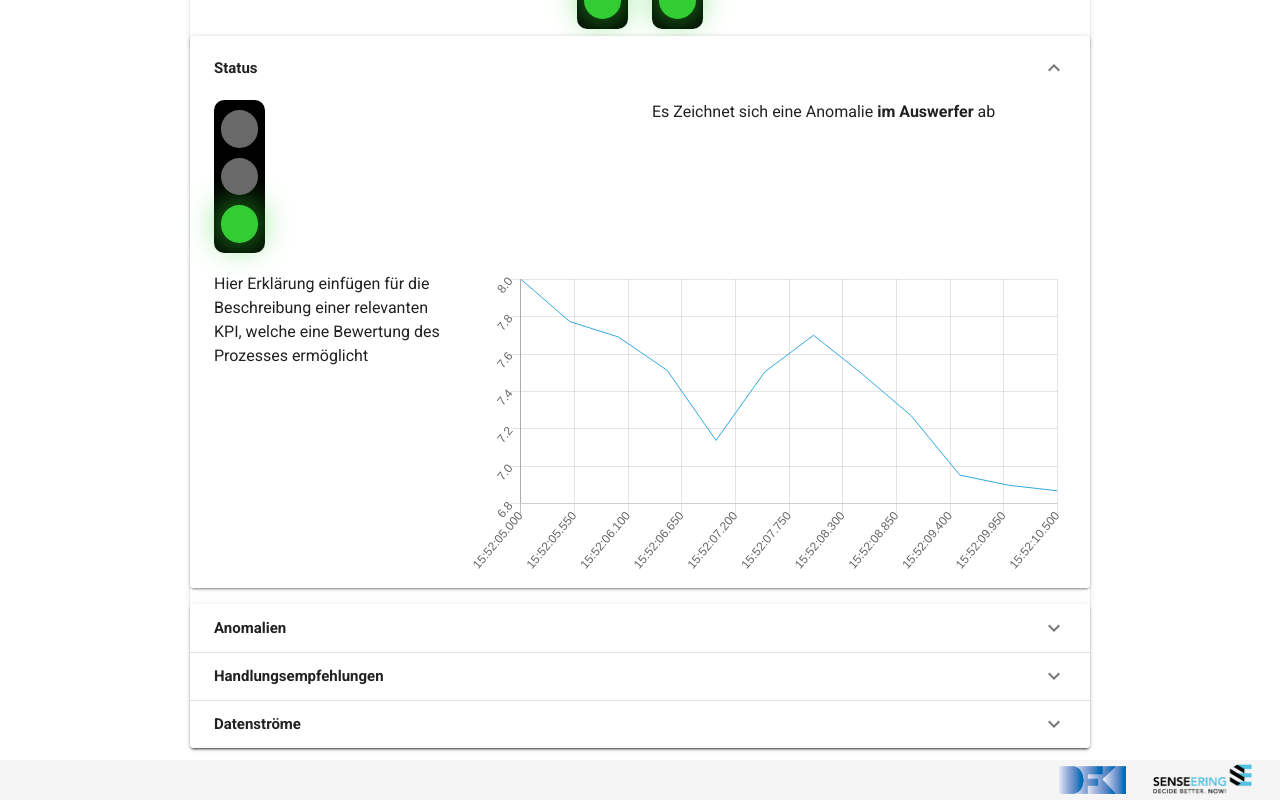
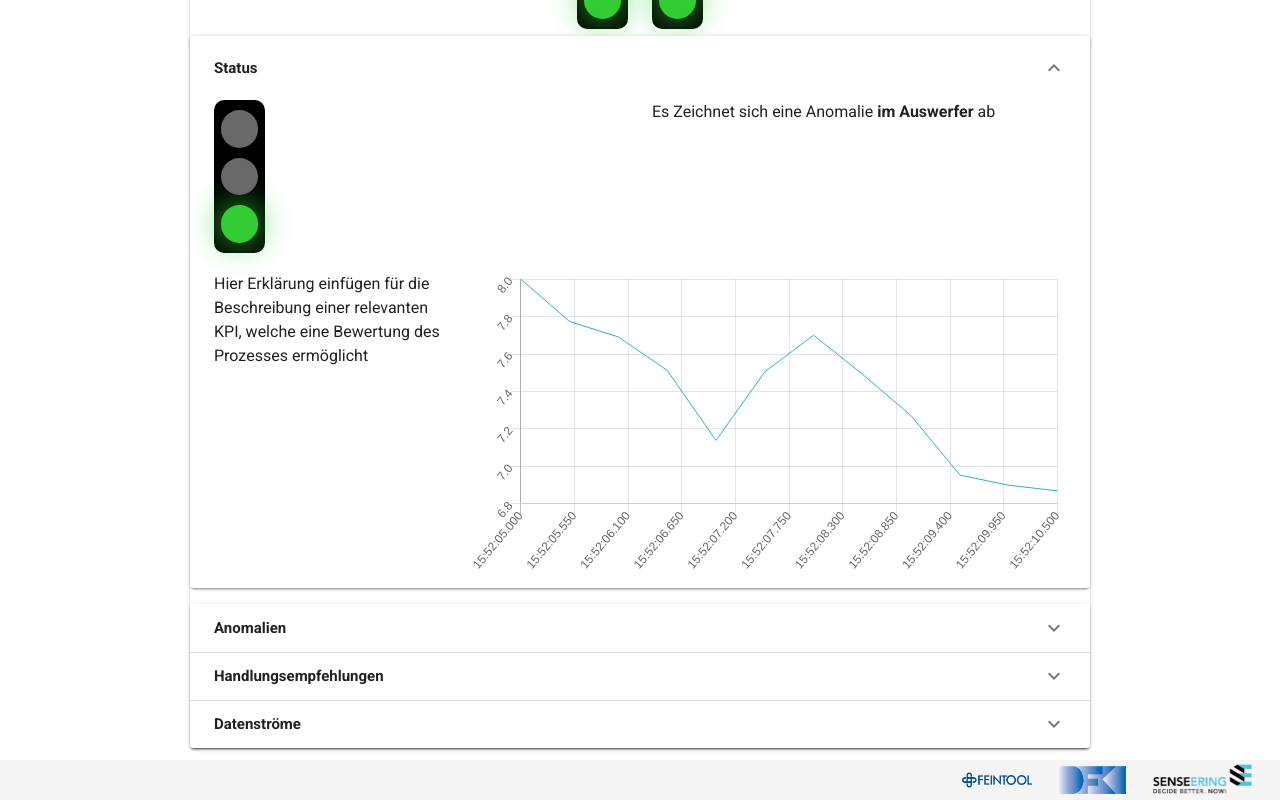
Before and after one commit to Senseering/spaicer-fineblanking-prototype, a Vue app: page / in a window 1280 px wide. Shown: the part 636-1436 px from the top of the page. Built offline with nearby package versions, Linux system fonts and the light colour scheme.

Commit message:
added logo

```diff
--- a/src/App.vue
+++ b/src/App.vue
@@ -40,6 +40,17 @@
     </v-main>
     <v-footer>
       <v-spacer />
+
+      <v-btn text small href="https://www.feintool.com/en/" target="_blank">
+        <v-img
+          alt="Vuetify Logo"
+          class="shrink"
+          contain
+          src="@/assets/logo_feintool.png"
+          transition="scale-transition"
+          width="70"
+        />
+      </v-btn>
       <v-btn text small href="https://dfki.de" target="_blank">
         <v-img
           alt="Vuetify Logo"
```
Also changed, not shown: src/assets/logo_feintool.png (added).
